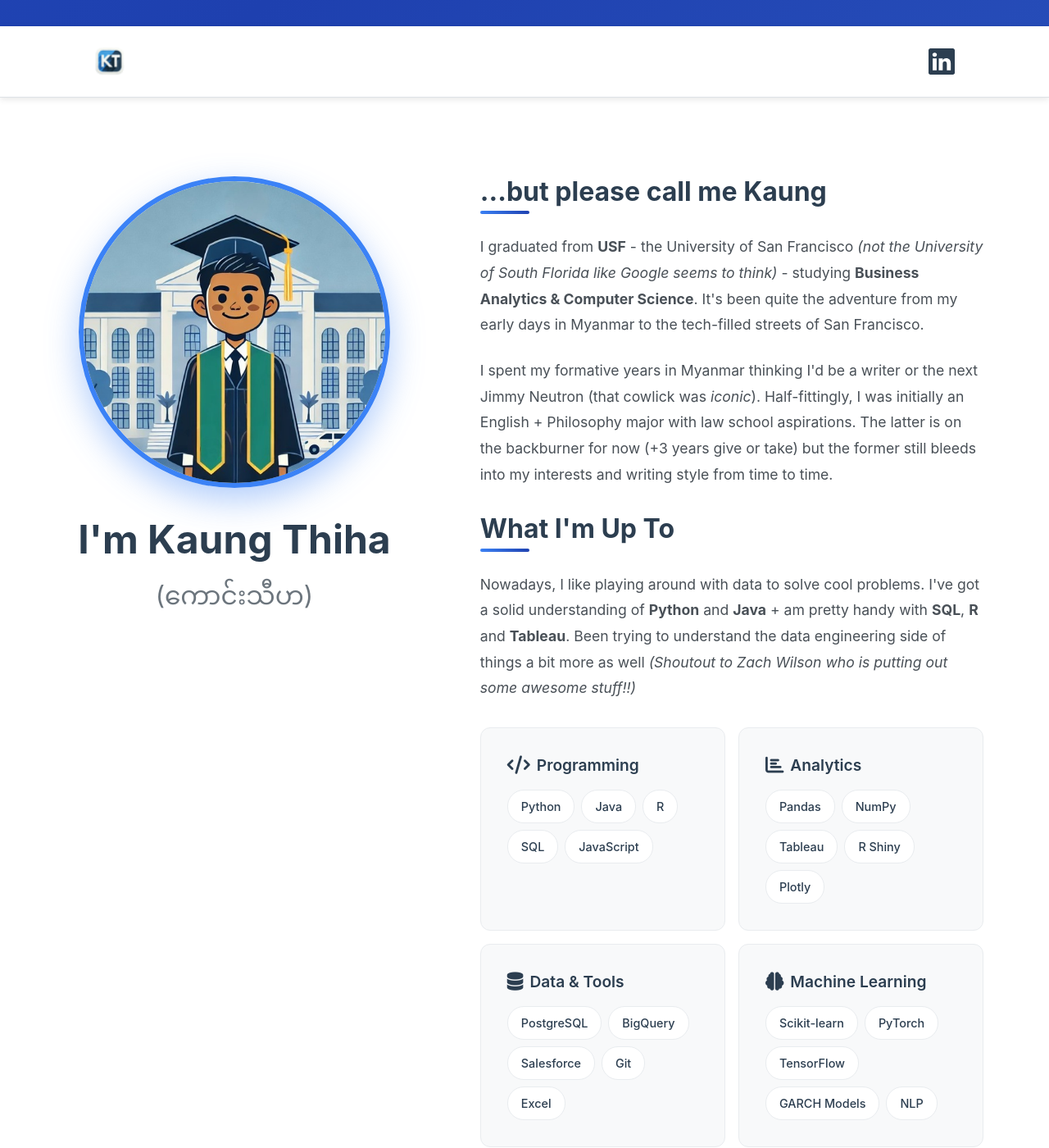
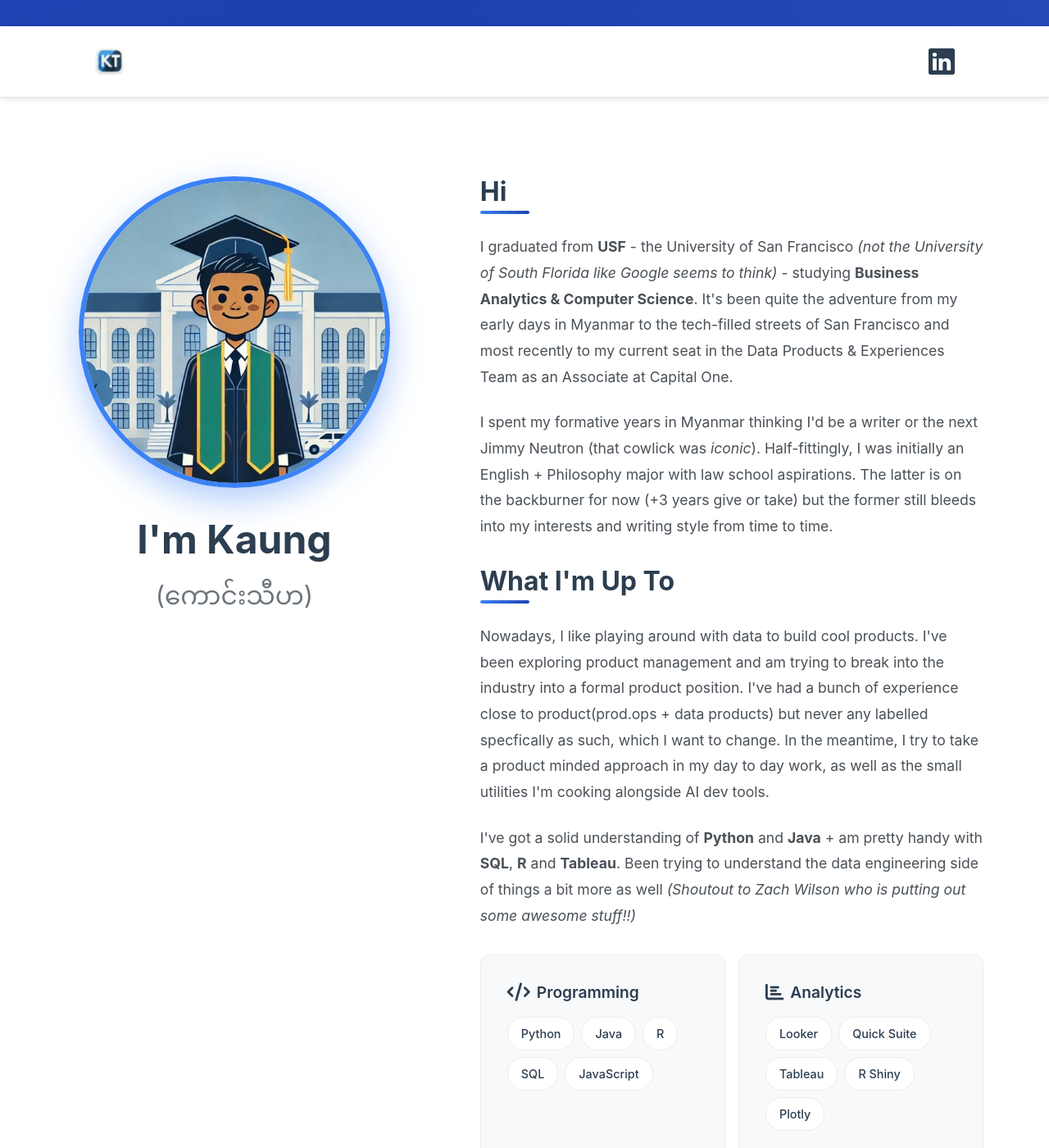
Before and after one commit to kaungthiha/kaungthiha.github.io, a Jekyll site: the page built from index.html, in a window 1280 px wide and 1400 px high. Shown: the whole window at 82% size. Built offline with Jekyll 4.4.1, drawn with Linux system fonts in a browser that asks for light colours; the list of posts is cut into pages by our own code; some of the changed text lies outside the part shown.

Commit message:
Text changes.

```diff
--- a/index.html
+++ b/index.html
@@ -20,7 +20,7 @@
                  class="profile-image"
                  loading="lazy">
           </div>
-          <h1 class="hero-title">I'm Kaung Thiha
+          <h1 class="hero-title">I'm Kaung
             <br><span class="burmese-name">(ကောင်းသီဟ)</span>
           </h1>
         </div>
@@ -29,14 +29,14 @@
       <!-- Right Column: Bio/Journey -->
       <div class="col-lg-7">
         <div class="bio-column">
-          <h2>...but please call me Kaung</h2>
-          <p>I graduated from <strong>USF</strong> - the University of San Francisco <em>(not the University of South Florida like Google seems to think)</em> - studying <strong>Business Analytics & Computer Science</strong>. It's been quite the adventure from my early days in Myanmar to the tech-filled streets of San Francisco.</p>
+          <h2>Hi</h2>
+          <p>I graduated from <strong>USF</strong> - the University of San Francisco <em>(not the University of South Florida like Google seems to think)</em> - studying <strong>Business Analytics & Computer Science</strong>. It's been quite the adventure from my early days in Myanmar to the tech-filled streets of San Francisco and most recently to my current seat in the Data Products & Experiences Team as an Associate at Capital One.</p>
 
           <p>I spent my formative years in Myanmar thinking I'd be a writer or the next Jimmy Neutron (that cowlick was <em>iconic</em>). Half-fittingly, I was initially an English + Philosophy major with law school aspirations. The latter is on the backburner for now (+3 years give or take) but the former still bleeds into my interests and writing style from time to time.</p>
 
           <h2>What I'm Up To</h2>
-          <p>Nowadays, I like playing around with data to solve cool problems. I've got a solid understanding of <strong>Python</strong> and <strong>Java</strong> + am pretty handy with <strong>SQL</strong>, <strong>R</strong> and <strong>Tableau</strong>. Been trying to understand the data engineering side of things a bit more as well <em>(Shoutout to Zach Wilson who is putting out some awesome stuff!!)</em></p>
-
+          <p>Nowadays, I like playing around with data to build cool products. I've been exploring product management and am trying to break into the industry into a formal product position. I've had a bunch of experience close to product(prod.ops + data products) but never any labelled specfically as such, which I want to change. In the meantime, I try to take a product minded approach in my day to day work, as well as the small utilities I'm cooking alongside AI dev tools.</p>
+          <p>I've got a solid understanding of <strong>Python</strong> and <strong>Java</strong> + am pretty handy with <strong>SQL</strong>, <strong>R</strong> and <strong>Tableau</strong>. Been trying to understand the data engineering side of things a bit more as well <em>(Shoutout to Zach Wilson who is putting out some awesome stuff!!)</em></p></p>
           <div class="skills-grid">
             <div class="skill-category">
               <h4><i class="fas fa-code"></i> Programming</h4>
@@ -51,8 +51,8 @@
             <div class="skill-category">
               <h4><i class="fas fa-chart-bar"></i> Analytics</h4>
               <div class="skill-tags">
-                <span class="skill-tag">Pandas</span>
-                <span class="skill-tag">NumPy</span>
+                <span class="skill-tag">Looker</span>
+                <span class="skill-tag">Quick Suite</span>
                 <span class="skill-tag">Tableau</span>
                 <span class="skill-tag">R Shiny</span>
                 <span class="skill-tag">Plotly</span>
@@ -64,27 +64,18 @@
                 <span class="skill-tag">PostgreSQL</span>
                 <span class="skill-tag">BigQuery</span>
                 <span class="skill-tag">Salesforce</span>
-                <span class="skill-tag">Git</span>
-                <span class="skill-tag">Excel</span>
+                <span class="skill-tag">Databricks</span>
+                <span class="skill-tag">Snowflake</span>
               </div>
             </div>
-            <div class="skill-category">
-              <h4><i class="fas fa-brain"></i> Machine Learning</h4>
-              <div class="skill-tags">
-                <span class="skill-tag">Scikit-learn</span>
-                <span class="skill-tag">PyTorch</span>
-                <span class="skill-tag">TensorFlow</span>
-                <span class="skill-tag">GARCH Models</span>
-                <span class="skill-tag">NLP</span>
-              </div>
-            </div>
+
           </div>
 
           <p><strong>Currently exploring:</strong></p>
           <ul>
-            <li>Advanced data engineering workflows</li>
-            <li>Real-time analytics and streaming data</li>
-            <li>AI/ML model deployment and productionization</li>
+            <li>Technical Product Management </li>
+            <li>Data Engineering workflows</li>
+            <li>Data Product Definitions</li>
             <li>The intersection of business strategy and data science</li>
           </ul>
         </div>
```
